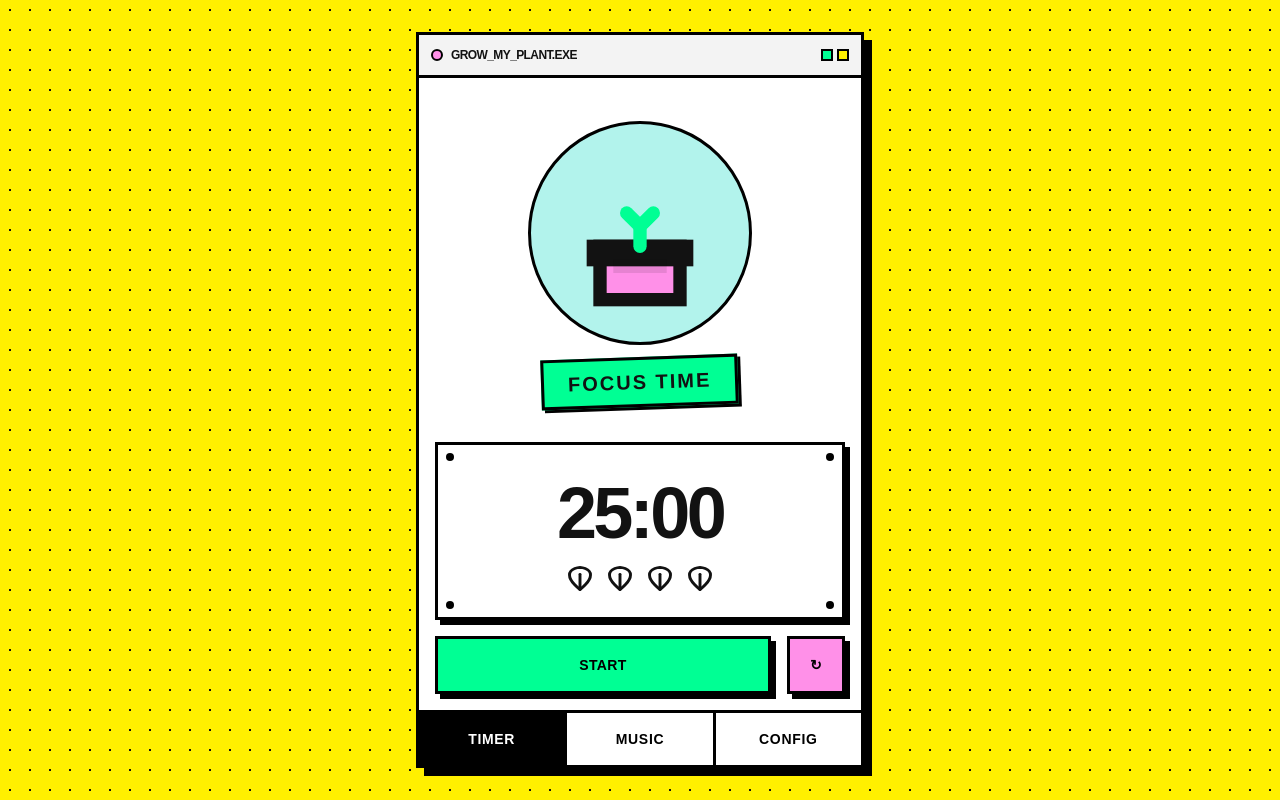
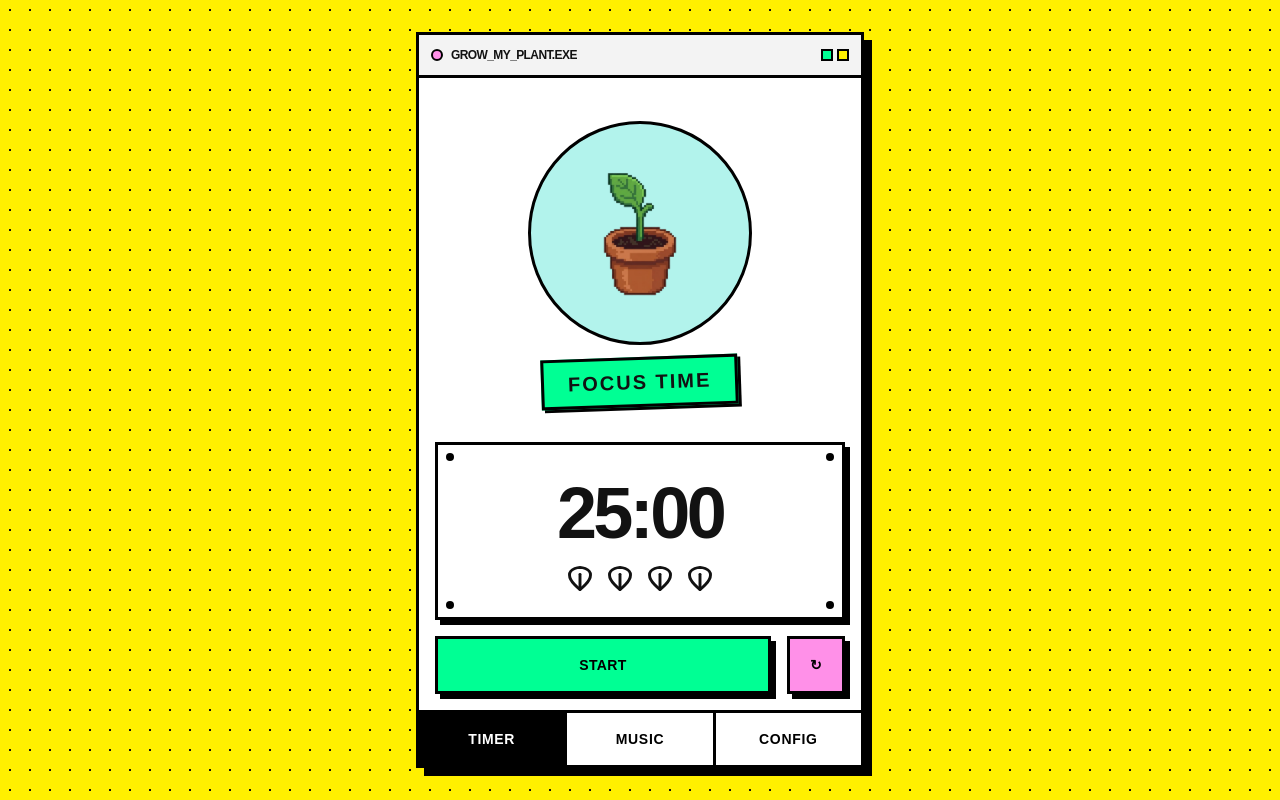
Before and after one commit to avani247/grow-my-plant-focus-timer, a React (Vite) app: page / in a window 1280 px wide. Built offline with nearby package versions, Linux system fonts and the light colour scheme; a web font is replaced by a local one.

Commit message:
Replace timer visuals with PNG assets

```diff
--- a/views/TimerView.tsx
+++ b/views/TimerView.tsx
@@ -1,6 +1,12 @@
 import React from 'react';
 import { TimerMode } from '../types';
 import NeoButton from '../components/NeoButton';
+import waterBottlePixel from '../water-bottle-pixel.png';
+import coffeeMugPixel from '../coffee-mug-pixel.png';
+import plantSmallPixel from '../plant-1-small-pixel.png';
+import plantMediumPixel from '../plant-2-medium-pixel.png';
+import plantLargePixel from '../plant-3-large-pixel.png';
+import plantExtraLargePixel from '../plant-4-extra-large-pixel.png';
 
 interface TimerViewProps {
   mode: TimerMode;
@@ -38,89 +44,41 @@ const LeafIcon: React.FC<{ filled: boolean }> = ({ filled }) => (
 
 const PlantVisuals: React.FC<{ mode: TimerMode; sessionCount: number }> = ({ mode, sessionCount }) => {
 
-  // Common Pot Component
-  const Pot = () => (
-    <g>
-       <rect x="6" y="14" width="12" height="8" fill="#FF90E8" stroke="#121212" strokeWidth="2" />
-       <rect x="5" y="14" width="14" height="2" fill="#FF90E8" stroke="#121212" strokeWidth="2" />
-       {/* Soil */}
-       <rect x="8" y="16" width="8" height="2" fill="#121212" opacity="0.1" />
-    </g>
-  );
-
   if (mode === TimerMode.SHORT_BREAK) {
-    // Water Bottle Icon
     return (
-      <svg width="100%" height="100%" viewBox="0 0 24 24" fill="none">
-        <path d="M12 2C12 2 8 7 8 12C8 16 9.79 19 12 19C14.21 19 16 16 16 12C16 7 12 2 12 2Z" fill="#40E0D0" stroke="#121212" strokeWidth="2" strokeLinejoin="round"/>
-        <path d="M12 2V19" stroke="#121212" strokeWidth="1.5" opacity="0.2"/>
-        <circle cx="13.5" cy="10" r="1" fill="white" />
-        <rect x="10" y="21" width="4" height="1" fill="#121212" opacity="0.2" />
-      </svg>
+      <img
+        src={waterBottlePixel}
+        alt="Water bottle"
+        className="h-full w-full object-contain"
+      />
     );
   }
 
   if (mode === TimerMode.LONG_BREAK) {
-    // Coffee Mug Icon
     return (
-       <svg width="100%" height="100%" viewBox="0 0 24 24" fill="none">
-         <rect x="5" y="6" width="12" height="14" rx="1" fill="#FFF000" stroke="#121212" strokeWidth="2" />
-         <path d="M17 8H19C20.1 8 21 8.9 21 10V12C21 13.1 20.1 14 19 14H17" stroke="#121212" strokeWidth="2" fill="none"/>
-         {/* Steam */}
-         <path d="M8 3V5" stroke="#121212" strokeWidth="2" strokeLinecap="round" />
-         <path d="M11 2V5" stroke="#121212" strokeWidth="2" strokeLinecap="round" />
-         <path d="M14 3V5" stroke="#121212" strokeWidth="2" strokeLinecap="round" />
-       </svg>
+      <img
+        src={coffeeMugPixel}
+        alt="Coffee mug"
+        className="h-full w-full object-contain"
+      />
     );
   }
 
   // FOCUS MODE - Growth Stages
   const stage = Math.min(Math.max(sessionCount, 1), 4);
+  const plantStages = [
+    plantSmallPixel,
+    plantMediumPixel,
+    plantLargePixel,
+    plantExtraLargePixel,
+  ];
 
   return (
-    <svg width="100%" height="100%" viewBox="0 0 24 24" fill="none" xmlns="http://www.w3.org/2000/svg">
-      <Pot />
-
-      {stage >= 1 && (
-        // Stage 1: Sprout
-        <g>
-          <path d="M12 14V11" stroke="#00FF94" strokeWidth="2" strokeLinecap="round"/>
-          <path d="M12 11L10 9" stroke="#00FF94" strokeWidth="2" strokeLinecap="round"/>
-          <path d="M12 11L14 9" stroke="#00FF94" strokeWidth="2" strokeLinecap="round"/>
-        </g>
-      )}
-
-      {stage >= 2 && (
-         // Stage 2: Taller Stem
-         <g>
-            <path d="M12 11V8" stroke="#00FF94" strokeWidth="2" strokeLinecap="round"/>
-            <path d="M12 9L9 7" stroke="#00FF94" strokeWidth="2" strokeLinecap="round"/>
-         </g>
-      )}
-
-      {stage >= 3 && (
-         // Stage 3: Bushier
-         <g>
-            <path d="M12 8V6" stroke="#00FF94" strokeWidth="2" strokeLinecap="round"/>
-            <path d="M12 7L15 5" stroke="#00FF94" strokeWidth="2" strokeLinecap="round"/>
-            <circle cx="9" cy="7" r="1" fill="#00FF94" stroke="#121212" strokeWidth="1"/>
-            <circle cx="15" cy="5" r="1" fill="#00FF94" stroke="#121212" strokeWidth="1"/>
-            <circle cx="10" cy="9" r="1" fill="#00FF94" stroke="#121212" strokeWidth="1"/>
-            <circle cx="14" cy="9" r="1" fill="#00FF94" stroke="#121212" strokeWidth="1"/>
-         </g>
-      )}
-
-      {stage >= 4 && (
-         // Stage 4: Flower
-         <g>
-            <circle cx="12" cy="5" r="3" fill="#FFF000" stroke="#121212" strokeWidth="1.5" />
-            <circle cx="12" cy="5" r="1" fill="#121212" />
-            {/* Sparkles */}
-            <path d="M7 4L8 4" stroke="#121212" strokeWidth="1"/>
-            <path d="M17 6L16 6" stroke="#121212" strokeWidth="1"/>
-         </g>
-      )}
-    </svg>
+    <img
+      src={plantStages[stage - 1]}
+      alt={`Plant growth stage ${stage}`}
+      className="h-full w-full object-contain"
+    />
   );
 };
 
```
